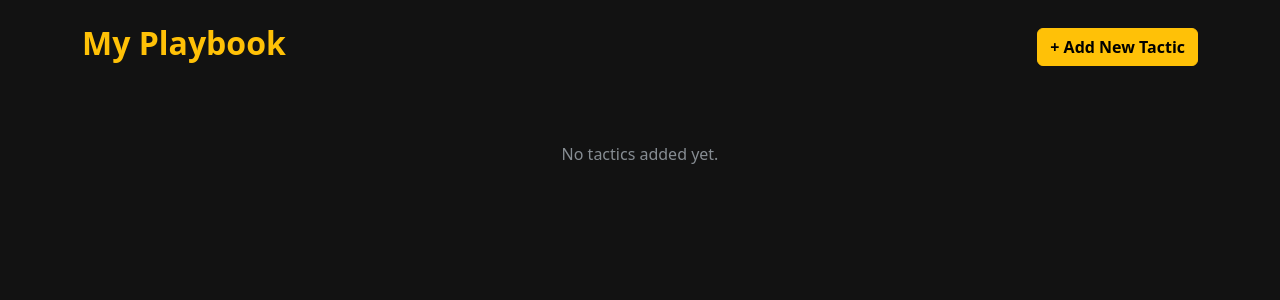
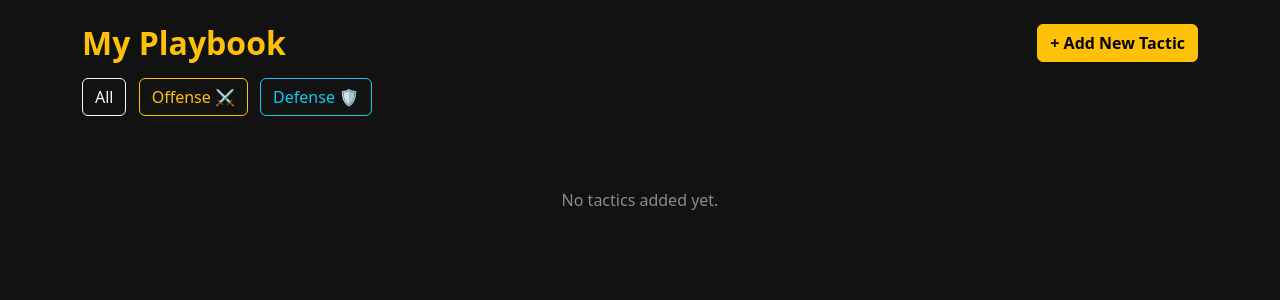
Before and after one commit to jamInwza007x/hoop-analytics, a Flask app: page /tactics in a window 1280 px wide. Shown: the part 57-357 px from the top of the page. Run offline with Flask 3, Linux system fonts and the light colour scheme.

Commit message:
Add filter buttons to tactics page

```diff
--- a/templates/tactics.html
+++ b/templates/tactics.html
@@ -2,12 +2,19 @@
 
 {% block content %}
 <div class="row mt-4">
-    <div class="col-12 d-flex justify-content-between align-items-center mb-4">
+    <div class="col-md-6">
         <h2 class="text-warning fw-bold">My Playbook</h2>
+    </div>
+    <div class="col-md-6 text-md-end">
         <a href="/tactics/add" class="btn btn-warning fw-bold">+ Add New Tactic</a>
     </div>
 </div>
 
+<div class="mb-4 mt-2">
+    <a href="/tactics" class="btn btn-outline-light me-2">All</a>
+    <a href="/tactics?type=Offense" class="btn btn-outline-warning me-2">Offense ⚔️</a>
+    <a href="/tactics?type=Defense" class="btn btn-outline-info">Defense 🛡️</a>
+</div>
 <div class="row">
     {% for tactic in tactics %}
     <div class="col-md-4 mb-3">
```
